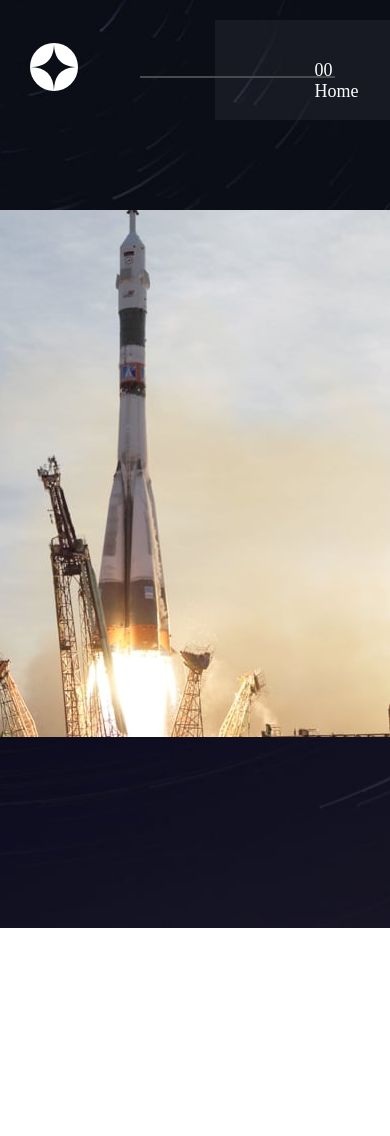
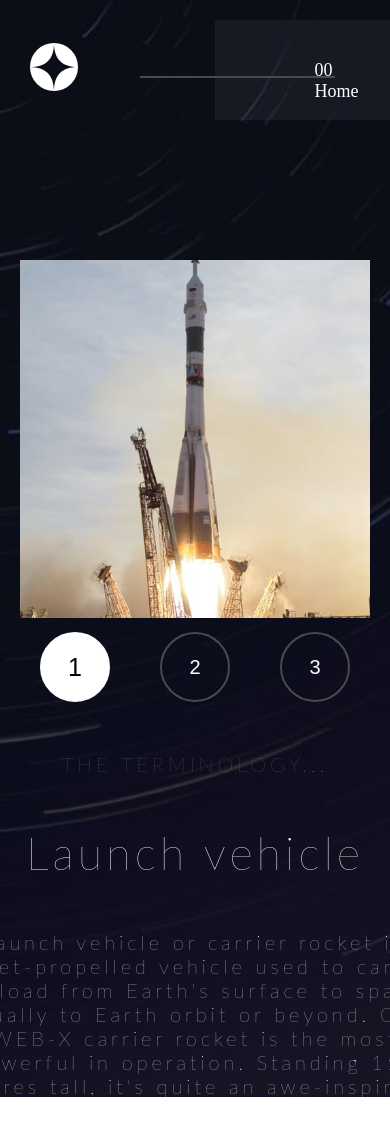
Before and after one commit to Abdo1454/space-react, a React (Create React App) app: page /technology in a window 390 px wide. Shown: the top 1136 px of the page. Before the commit the page ends 928 px from the top, so only its background shows below. Built offline with nearby package versions, Linux system fonts and the light colour scheme.

Commit message:
add section responsive tech

```diff
--- a/public/css/tech.css
+++ b/public/css/tech.css
@@ -13,7 +13,7 @@
   background-size: cover;
   background-position: center;
   background-repeat: no-repeat;
-  height: 110vh;
+  height: 130vh;
 }
 /* big-content-4 */
 .big-content-4 {
@@ -100,3 +100,51 @@
     /* transform: translateX(20px); */
     text-align: right;
 }
+@media (max-width: 820px) {
+
+  .big-content-4 {
+    flex-direction: column-reverse;
+
+    text-align: center;
+
+    gap: 10px;
+
+    padding: 120px 20px 40px;
+  }
+
+  .content-4 {
+    flex-direction: column;
+    align-items: center;
+  }
+
+  .control-tech {
+    flex-direction: row;
+  }
+
+  .tech-control {
+    width: 70px;
+    height: 70px;
+
+    font-size: 20px;
+  }
+
+  .text-content-4 {
+    align-items: center;
+  }
+
+  .text-content-4 h1 {
+    font-size: 45px;
+  }
+
+  .text-content-4 h2 {
+    font-size: 20px;
+  }
+
+  #text-tech {
+    max-width: 500px;
+  }
+
+  .img-content-4 img {
+    max-width: 100%;
+  }
+}
```
